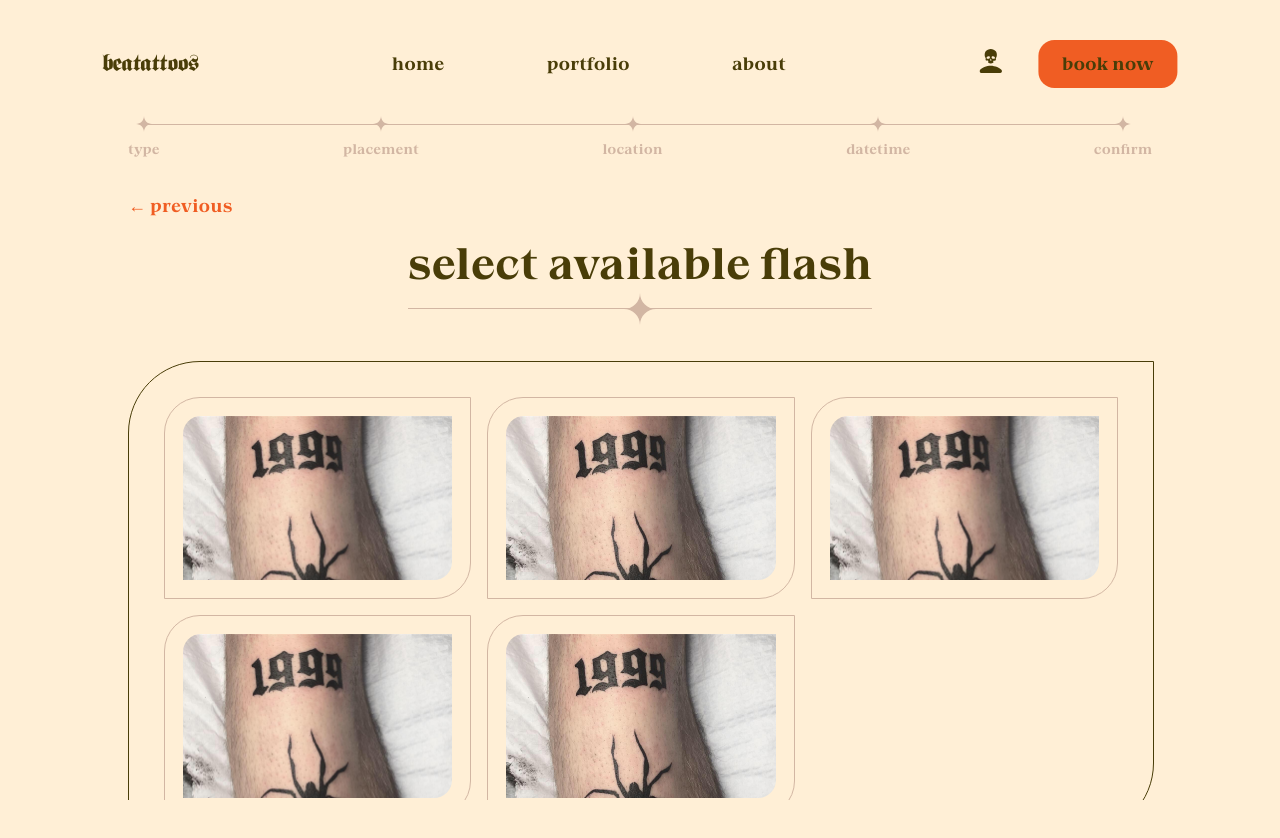
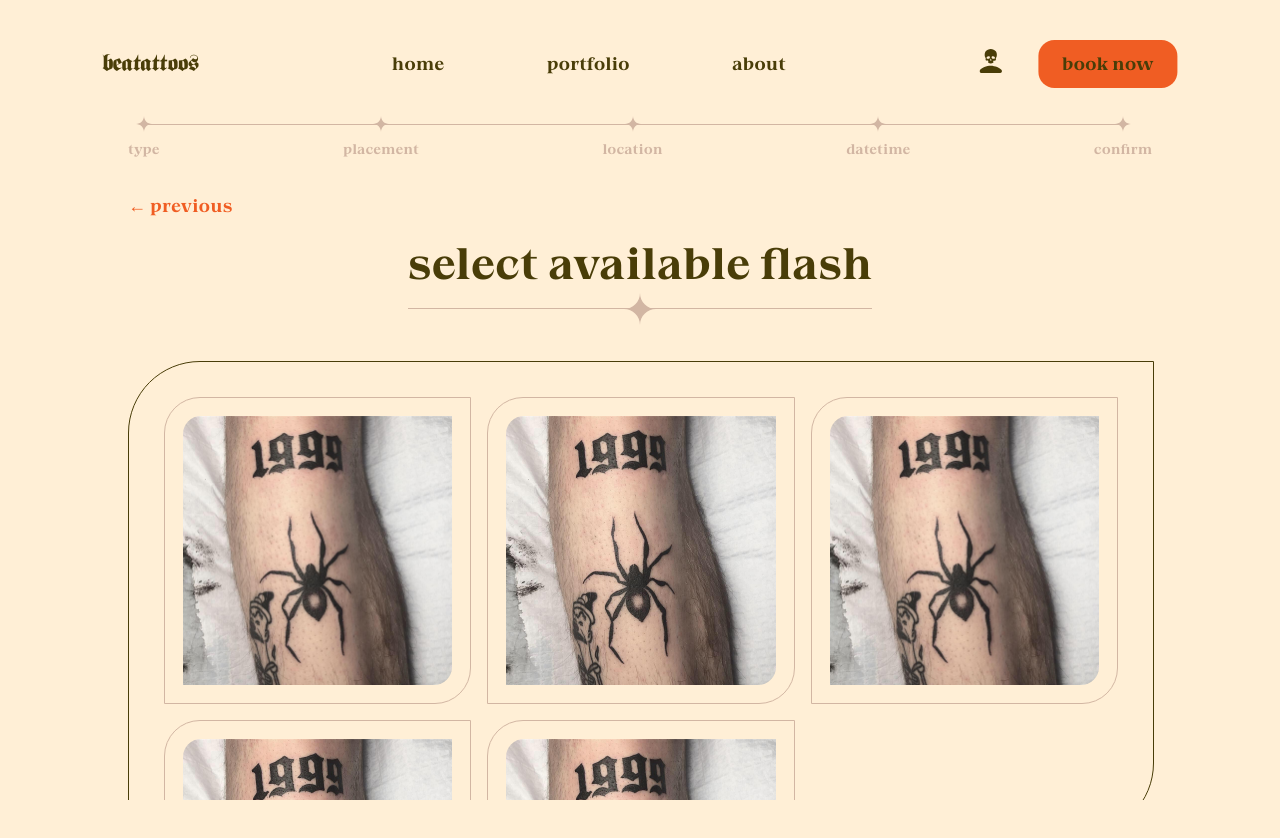
Before and after one commit to Gretron/beatattoos, a React (Create React App) app in the folder src/frontend/: page /book/type/flash in a window 1280 px wide. Shown: the top 838 px of the page. Built offline with nearby package versions, Linux system fonts and the light colour scheme.

Commit message:
style(frontend/book): fix select type container clipping

```diff
--- a/src/frontend/src/features/book/assets/css/type.css
+++ b/src/frontend/src/features/book/assets/css/type.css
@@ -80,7 +80,8 @@ button[disabled] .select-type__button-subtitle {
   display: grid;
   gap: 1rem;
   grid-template-columns: repeat(3, 1fr);
-  grid-auto-rows: 200px;
+
+  isolation: isolate;
 
   width: calc(min(100%, 90vw) - var(--padding) * 4);
   height: 50vh;
@@ -92,6 +93,12 @@ button[disabled] .select-type__button-subtitle {
   border-radius: calc(var(--padding) * 4) 0 calc(var(--padding) * 4) 0;
 
   overflow-y: scroll;
+}
+
+.flash-form__option {
+  position: relative;
+
+  aspect-ratio: 1 / 1;
 }
 
 .flash-form__option-image {
@@ -108,10 +115,6 @@ button[disabled] .select-type__button-subtitle {
 .flash-form__option-image:active {
   opacity: 0.4;
   cursor: pointer;
-}
-
-.flash-form__option {
-  position: relative;
 }
 
 .flash-form__option-input {
```
